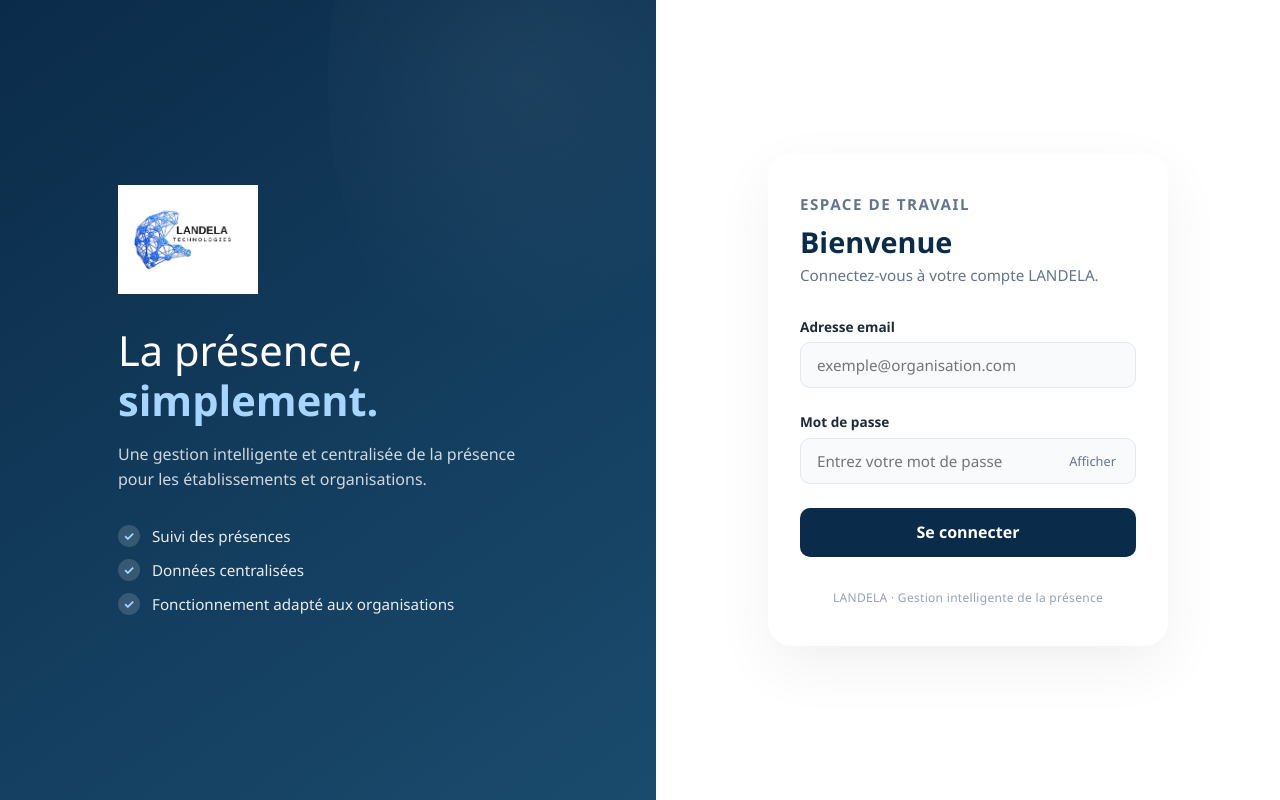
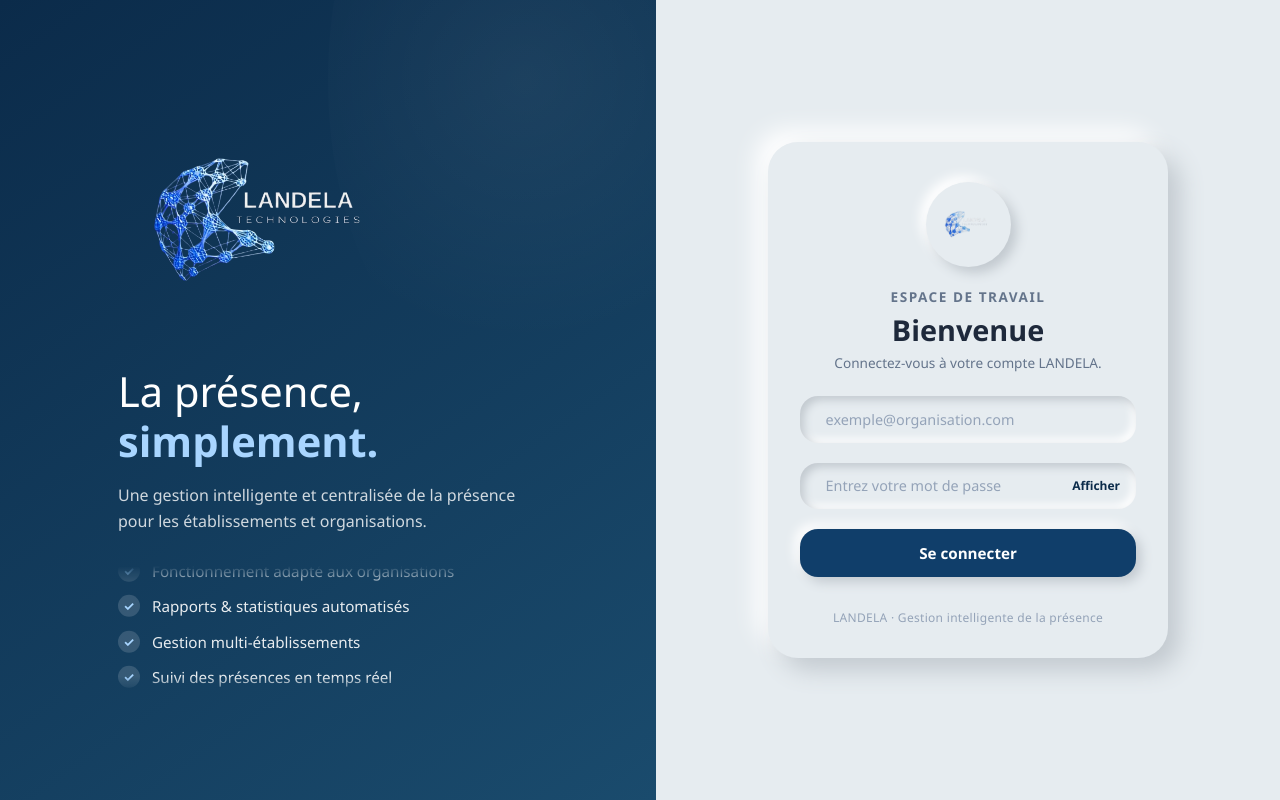
Before and after one commit to Landela26/landela-school-management, a React app in the folder frontend/: page /login in a window 1280 px wide. Built offline with nearby package versions, Linux system fonts and the light colour scheme; the HTML template or start-up script is replaced by a standard one.

Commit message:
Mise à jour du design Login avec logo et corrections finales

```diff
--- a/frontend/src/pages/Login.css
+++ b/frontend/src/pages/Login.css
@@ -44,7 +44,7 @@
 }
 
 .brand-logo {
-  max-width: 140px;
+  max-width: 300px;
   height: auto;
   display: block;
   margin-bottom: 2rem;
@@ -75,217 +75,242 @@
   line-height: 1.6;
   margin: 1rem 0 2rem;
 }
+.brand-features-carousel {
+  height: 130px;
+  overflow: hidden;
+  position: relative;
+  margin-top: 1.5rem;
+  mask-image: linear-gradient(to bottom, transparent 0%, black 15%, black 85%, transparent 100%);
+  -webkit-mask-image: linear-gradient(to bottom, transparent 0%, black 15%, black 85%, transparent 100%);
+}
 
-.brand-features {
+.carousel-track {
   display: flex;
   flex-direction: column;
-  gap: 0.75rem;
-  font-size: 0.95rem;
+  gap: 0.85rem;
+  animation: scrollVertical 12s linear infinite;
 }
 
-.brand-features div {
+.brand-features-carousel:hover .carousel-track {
+  animation-play-state: paused;
+}
+
+.feature-item {
   display: flex;
   align-items: center;
   gap: 0.75rem;
-  color: rgba(255,255,255,0.9);
+  font-size: 0.95rem;
+  color: rgba(255, 255, 255, 0.9);
 }
 
-.brand-features div span {
+.feature-check {
   display: inline-flex;
   align-items: center;
   justify-content: center;
   width: 22px;
   height: 22px;
-  background: rgba(255,255,255,0.15);
+  min-width: 22px;
+  background: rgba(255, 255, 255, 0.15);
   border-radius: 50%;
   font-weight: 700;
   font-size: 0.8rem;
   color: #a8d5ff;
 }
 
+@keyframes scrollVertical {
+  0% {
+    transform: translateY(0);
+  }
+  100% {
+    transform: translateY(-50%);
+  }
+}
+
 /* Partie droite - formulaire */
+/* Partie droite - panneau avec fond gris très doux */
 .login-panel {
   flex: 1;
   display: flex;
   align-items: center;
   justify-content: center;
   padding: 2rem;
-  background: #ffffff;
+  background: #e6ecf0; /* Fond neutre pour faire ressortir la carte Neumorphique */
 }
 
-.login-card {
+/* Carte Neumorphique Blanche / Gris Perle */
+.neumorphic-card, .login-card {
   width: 100%;
   max-width: 400px;
-  padding: 2.5rem 2rem;
-  border-radius: 24px;
-  background: white;
-  box-shadow: 0 20px 60px rgba(0, 0, 0, 0.06);
+  background-color: #e6ecf0;
+  border-radius: 30px;
+  padding: 2.5rem 2rem 2rem;
+  box-shadow: 12px 12px 24px #c2c9cf,
+              -12px -12px 24px #ffffff;
+  display: flex;
+  flex-direction: column;
+  align-items: center;
+  text-align: center;
 }
 
+/* Petit logo mobile */
 .mobile-logo {
-  display: none;
-  max-width: 80px;
-  height: auto;
-  margin: 0 auto 1.5rem;
+  height: 32px;
+  width: auto;
+  object-fit: contain;
+  margin-bottom: 1rem;
+}
+
+/* Cercle Logo Neumorphique bombé */
+.neumorphic-logo-container {
+  width: 85px;
+  height: 85px;
+  border-radius: 50%;
+  background-color: #e6ecf0;
+  display: flex;
+  align-items: center;
+  justify-content: center;
+  margin-bottom: 1.25rem;
+  box-shadow: 6px 6px 12px #c2c9cf,
+              -6px -6px 12px #ffffff;
+  padding: 12px;
+}
+
+.neumorphic-logo {
+  width: 100%;
+  height: 100%;
+  object-fit: contain;
 }
 
 .login-header {
-  margin-bottom: 2rem;
+  margin-bottom: 1.5rem;
 }
 
 .eyebrow {
   font-size: 0.7rem;
   text-transform: uppercase;
   letter-spacing: 1.5px;
-  color: #64748b;
-  font-weight: 600;
-  margin-bottom: 0.5rem;
+  color: #0b2b4a;
+  font-weight: 700;
+  margin-bottom: 0.3rem;
 }
 
 .login-header h2 {
   font-size: 1.8rem;
-  font-weight: 600;
-  color: #0b2b4a;
+  font-weight: 700;
+  color: #1e293b;
   margin-bottom: 0.25rem;
 }
 
 .login-header p {
   color: #64748b;
-  font-size: 0.95rem;
+  font-size: 0.85rem;
 }
 
-/* Erreur générale */
+/* Erreur générale neumorphique */
 .general-error {
+  width: 100%;
   display: flex;
   align-items: center;
   gap: 0.75rem;
-  background: #fef2f2;
-  border-left: 4px solid #dc2626;
+  background: #e6ecf0;
   padding: 0.8rem 1rem;
-  border-radius: 8px;
+  border-radius: 16px;
   margin-bottom: 1.5rem;
-  color: #991b1b;
+  color: #dc2626;
+  font-size: 0.85rem;
+  box-shadow: inset 3px 3px 6px #c2c9cf,
+              inset -3px -3px 6px #ffffff;
+}
+
+.neumorphic-form {
+  width: 100%;
+}
+
+.form-group {
+  margin-bottom: 1.25rem;
+  text-align: left;
+}
+
+/* Champs de texte enfoncés (Inset) */
+.input-wrapper {
+  position: relative;
+  display: flex;
+  align-items: center;
+  background-color: #e6ecf0;
+  border-radius: 18px;
+  padding: 0 1rem;
+  box-shadow: inset 4px 4px 8px #c2c9cf,
+              inset -4px -4px 8px #ffffff;
+}
+
+.input-icon {
+  color: #0b2b4a;
+  margin-right: 0.6rem;
   font-size: 0.9rem;
 }
 
-.general-error span {
-  font-weight: 700;
-  font-size: 1.2rem;
+.neumorphic-input, .form-group input {
+  width: 100%;
+  padding: 0.85rem 0;
+  border: none !important;
+  background: transparent !important;
+  outline: none;
+  font-size: 0.9rem;
+  color: #1e293b;
 }
 
-/* Champs du formulaire */
-.form-group {
-  margin-bottom: 1.5rem;
+.neumorphic-input::placeholder, .form-group input::placeholder {
+  color: #94a3b8;
 }
 
-.form-group label {
-  display: block;
-  font-size: 0.85rem;
+.password-toggle {
+  background: none;
+  border: none;
+  color: #0b2b4a;
+  font-size: 0.75rem;
   font-weight: 600;
-  color: #1e293b;
-  margin-bottom: 0.4rem;
-}
-
-.form-group input {
-  width: 100%;
-  padding: 0.75rem 1rem;
-  border: 1.5px solid #e2e8f0;
-  border-radius: 10px;
-  font-size: 0.95rem;
-  transition: all 0.2s;
-  background: #f8fafc;
-  color: #0f172a;
-}
-
-.form-group input:focus {
-  outline: none;
-  border-color: #1a4b6d;
-  background: white;
-  box-shadow: 0 0 0 3px rgba(26, 75, 109, 0.1);
-}
-
-.form-group input.input-error {
-  border-color: #dc2626;
-  background: #fff5f5;
-}
-
-.form-group input.input-error:focus {
-  box-shadow: 0 0 0 3px rgba(220, 38, 38, 0.1);
+  cursor: pointer;
+  padding-left: 0.5rem;
 }
 
 .field-error {
   display: block;
-  margin-top: 0.3rem;
-  font-size: 0.8rem;
+  font-size: 0.75rem;
   color: #dc2626;
+  margin-top: 0.4rem;
+  padding-left: 0.8rem;
 }
 
-.password-label {
-  display: flex;
-  justify-content: space-between;
-  align-items: center;
-}
-
-.password-wrapper {
-  position: relative;
-}
-
-.password-wrapper input {
-  padding-right: 4.5rem;
-}
-
-.password-toggle {
-  position: absolute;
-  right: 0.75rem;
-  top: 50%;
-  transform: translateY(-50%);
-  background: none;
-  border: none;
-  color: #64748b;
-  font-size: 0.8rem;
-  font-weight: 500;
-  cursor: pointer;
-  padding: 0.25rem 0.5rem;
-  border-radius: 6px;
-  transition: background 0.2s;
-}
-
-.password-toggle:hover {
-  background: #f1f5f9;
-}
-
-/* Bouton de connexion */
+/* Bouton bleu foncé bombé */
 .login-button {
   width: 100%;
-  padding: 0.85rem;
-  background: #0b2b4a;
-  color: white;
+  padding: 0.9rem;
+  margin-top: 0.75rem;
   border: none;
-  border-radius: 10px;
-  font-size: 1rem;
+  border-radius: 18px;
+  background-color:  #103e6a;
+  color: #ffffff;
+  font-size: 0.95rem;
   font-weight: 600;
   cursor: pointer;
-  transition: all 0.2s;
+  box-shadow: 5px 5px 12px #c2c9cf,
+              -5px -5px 12px #ffffff;
+  transition: all 0.2s ease;
   display: flex;
   align-items: center;
   justify-content: center;
   gap: 0.5rem;
-  margin-top: 0.5rem;
 }
 
 .login-button:hover:not(:disabled) {
-  background: #1a4b6d;
+  background-color: #133c64;
   transform: translateY(-1px);
-  box-shadow: 0 8px 20px rgba(11, 43, 74, 0.2);
 }
 
 .login-button:active:not(:disabled) {
   transform: translateY(0);
-}
-
-.login-button:disabled {
-  opacity: 0.7;
-  cursor: not-allowed;
+  box-shadow: inset 3px 3px 6px #06182a,
+              inset -3px -3px 6px #103e6a;
 }
 
 .spinner {
--- a/frontend/src/pages/Login.jsx
+++ b/frontend/src/pages/Login.jsx
@@ -106,37 +106,43 @@
             pour les établissements et organisations.
           </p>
 
-          <div className="brand-features">
-            <div>
-              <span>✓</span>
-              Suivi des présences
+          <div className="brand-features-carousel">
+            <div className="carousel-track">
+              {[
+                "Suivi des présences en temps réel",
+                "Données centralisées & sécurisées",
+                "Fonctionnement adapté aux organisations",
+                "Rapports & statistiques automatisés",
+                "Gestion multi-établissements",
+                // Duplication pour la boucle infinie sans saut
+                "Suivi des présences en temps réel",
+                "Données centralisées & sécurisées",
+                "Fonctionnement adapté aux organisations",
+                "Rapports & statistiques automatisés",
+                "Gestion multi-établissements"
+              ].map((feature, index) => (
+                <div key={index} className="feature-item">
+                  <span className="feature-check">✓</span>
+                  <span>{feature}</span>
                 </div>
-
-            <div>
-              <span>✓</span>
-              Données centralisées
-            </div>
-
-            <div>
-              <span>✓</span>
-              Fonctionnement adapté aux organisations
+              ))}
             </div>
           </div>
         </div>
       </section>
+<section className="login-panel">
+        <div className="neumorphic-card">
 
-      <section className="login-panel">
-        <div className="login-card">
-          <img src={logo} alt="LANDELA" className="mobile-logo" />
+
+          {/* CERCLE NEUMORPHIQUE AVEC LE LOGO */}
+          <div className="neumorphic-logo-container">
+            <img src={logo} alt="LANDELA" className="neumorphic-logo" />
+          </div>
 
           <div className="login-header">
             <p className="eyebrow">ESPACE DE TRAVAIL</p>
-
             <h2>Bienvenue</h2>
-
-            <p>
-              Connectez-vous à votre compte LANDELA.
-            </p>
+            <p>Connectez-vous à votre compte LANDELA.</p>
           </div>
 
           {generalError && (
@@ -146,12 +152,11 @@
             </div>
           )}
 
-          <form onSubmit={handleSubmit} noValidate>
+          <form onSubmit={handleSubmit} className="neumorphic-form" noValidate>
+            {/* CHAMP EMAIL ENFONCÉ */}
             <div className="form-group">
-              <label htmlFor="email">
-                Adresse email
-              </label>
-
+              <div className="input-wrapper">
+                <span className="input-icon"></span>
                 <input
                   id="email"
                   name="email"
@@ -160,24 +165,16 @@
                   onChange={handleChange}
                   placeholder="exemple@organisation.com"
                   autoComplete="email"
-                className={errors.email ? 'input-error' : ''}
+                  className={`neumorphic-input ${errors.email ? 'input-error' : ''}`}
                 />
-
-              {errors.email && (
-                <small className="field-error">
-                  {errors.email}
-                </small>
-              )}
+              </div>
+              {errors.email && <small className="field-error">{errors.email}</small>}
             </div>
 
+            {/* CHAMP MOT DE PASSE ENFONCÉ */}
             <div className="form-group">
-              <div className="password-label">
-                <label htmlFor="password">
-                  Mot de passe
-                </label>
-              </div>
-
-              <div className="password-wrapper">
+              <div className="input-wrapper">
+                <span className="input-icon"></span>
                 <input
                   id="password"
                   name="password"
@@ -186,30 +183,21 @@
                   onChange={handleChange}
                   placeholder="Entrez votre mot de passe"
                   autoComplete="current-password"
-                  className={errors.password ? 'input-error' : ''}
+                  className={`neumorphic-input ${errors.password ? 'input-error' : ''}`}
                 />
-
                 <button
                   type="button"
                   className="password-toggle"
                   onClick={() => setShowPassword((value) => !value)}
-                  aria-label={
-                    showPassword
-                      ? 'Masquer le mot de passe'
-                      : 'Afficher le mot de passe'
-                  }
+                  aria-label={showPassword ? 'Masquer le mot de passe' : 'Afficher le mot de passe'}
                 >
                   {showPassword ? 'Masquer' : 'Afficher'}
                 </button>
               </div>
-
-              {errors.password && (
-                <small className="field-error">
-                  {errors.password}
-                </small>
-              )}
+              {errors.password && <small className="field-error">{errors.password}</small>}
             </div>
 
+            {/* BOUTON SE CONNECTER */}
             <button
               type="submit"
               className="login-button"
```
Also changed, not shown: frontend/src/assets/logo-landela.png. Lines whose indentation alone changed are shown as unchanged.
